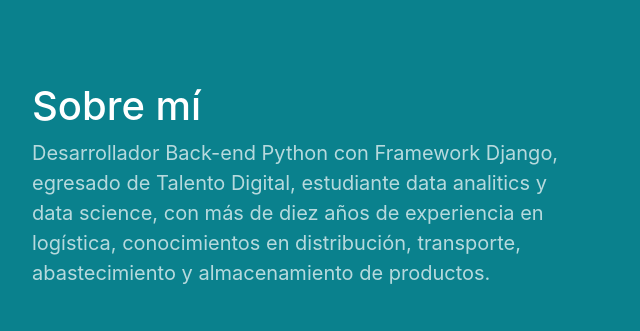
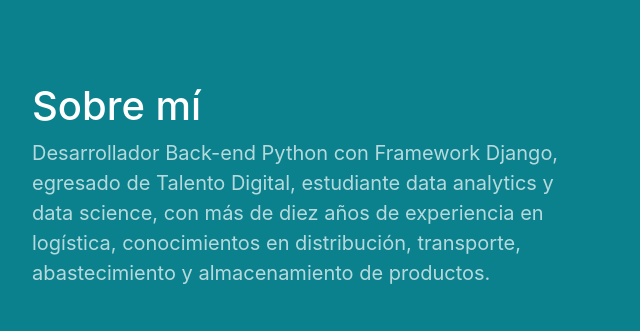
Before and after one commit to FernandoNoguera/Portafolio, a plain HTML site: page index.html in a window 1280 px wide. Shown: the part 900-1231 px from the top of the page, 628-1268 px from the left. Drawn offline with nearby package versions, Linux system fonts and the light colour scheme.

Commit message:
arreglos en cv y mejoras en index 2

```diff
--- a/index.html
+++ b/index.html
@@ -73,7 +73,7 @@
 					<h1>Sobre mí</h1>
 					<p class="difuminado">
 						Desarrollador Back-end Python con Framework Django, egresado de Talento Digital,
-						estudiante data analitics y data science, con más de diez años de experiencia en logística,
+						estudiante data analytics y data science, con más de diez años de experiencia en logística,
 						conocimientos en distribución, transporte, abastecimiento y almacenamiento de productos.
 					</p>
 					<br>
```
Also changed, not shown: 1 other file.
